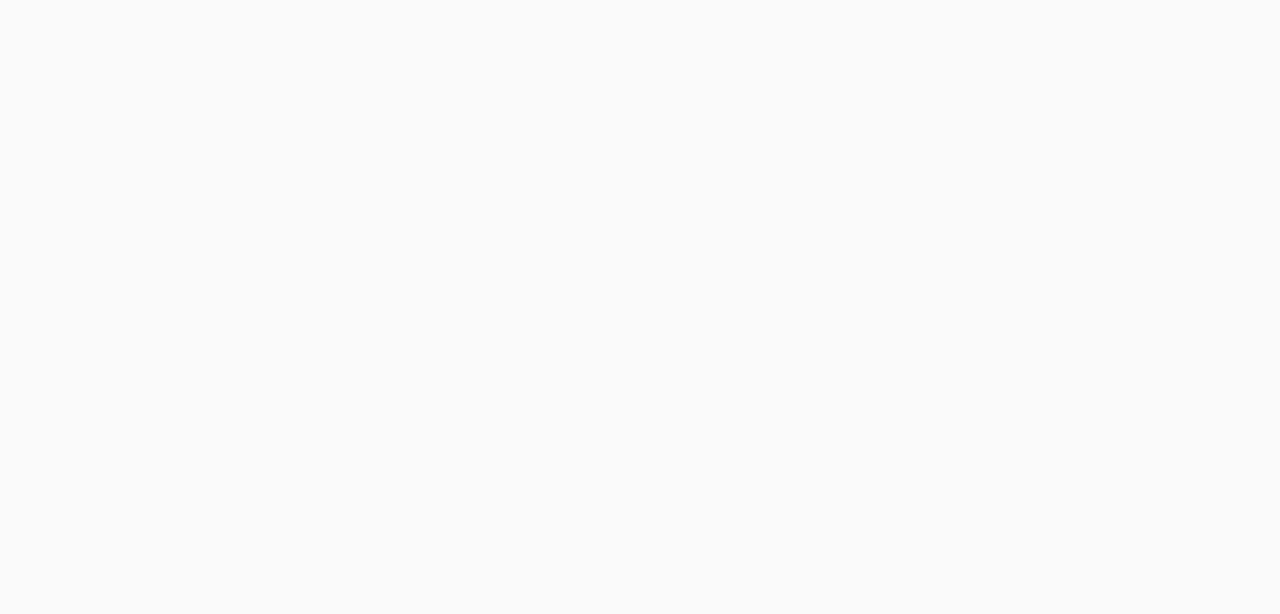
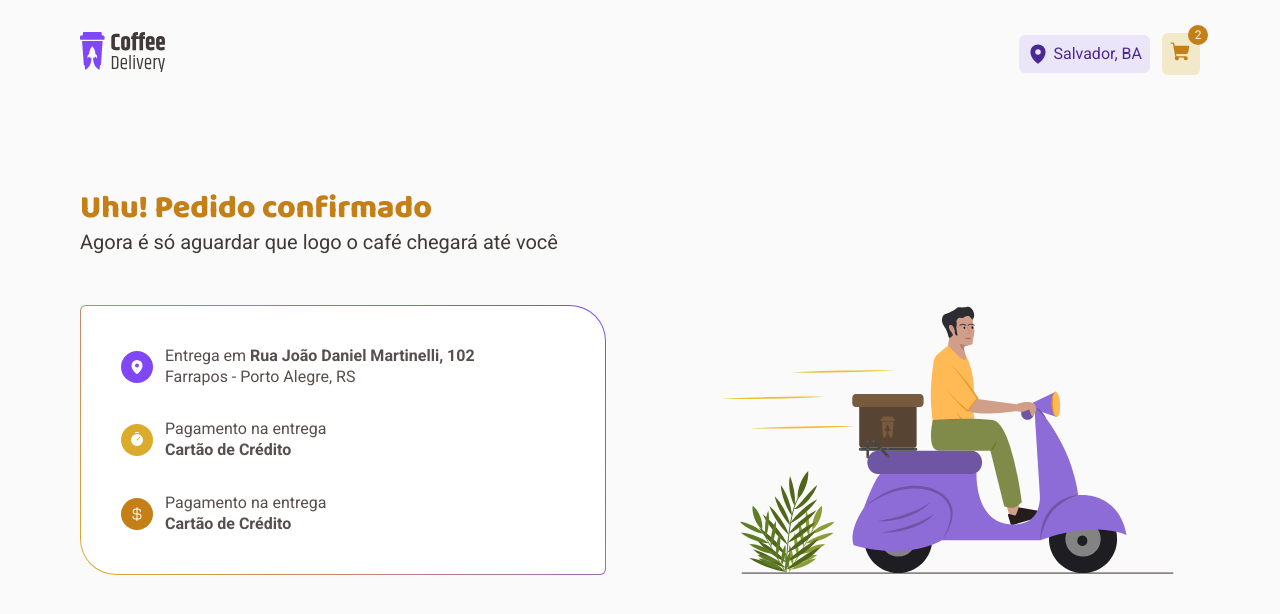
Before and after one commit to AleMFS/Coffee-Delivery, a React (Vite) app: page /completeOrder/Delivery in a window 1280 px wide. Before the commit this address had no page. Shown: the top 614 px of the page. Built offline with nearby package versions, Linux system fonts and the light colour scheme.

Commit message:
complet page delivery

```diff
--- a/src/Pages/CompleteOrder/components/Order/PaymentMethodOptions/styles.ts
+++ b/src/Pages/CompleteOrder/components/Order/PaymentMethodOptions/styles.ts
@@ -1,10 +1,12 @@
 import styled from "styled-components";
 
-export const PaymentMethod = styled.div`
+export const PaymentMethod = styled.button`
+
     width: 100%;
     padding: 1rem;
 
     display: flex;
+    border: none;
 
     align-items: center;
     gap:0.75rem ;
--- a/src/Pages/CompleteOrder/components/SelectedCoffees/index.tsx
+++ b/src/Pages/CompleteOrder/components/SelectedCoffees/index.tsx
@@ -9,6 +9,8 @@
                 <CheckOutContainer>
                     <Coffees />
                     <Coffees />
+                    <Coffees />
+
                 </CheckOutContainer>
                 <TotalPrice>
                     <TotalItens>
--- a/src/Pages/CompleteOrder/components/SelectedCoffees/styles.ts
+++ b/src/Pages/CompleteOrder/components/SelectedCoffees/styles.ts
@@ -14,7 +14,9 @@
 export const CheckOutContainer = styled.div`
     max-height: 15.5rem;
     overflow: auto;
-`
+
+   `
+
 
 export const TotalPrice = styled.div`
     display: flex;
--- /dev/null
+++ b/src/Pages/Delivery/index.tsx
@@ -0,0 +1,58 @@
+import { DataContent, DeliveryContainer, DeliveryData } from "./styles";
+import { CurrencyDollar, MapPin, Timer } from 'phosphor-react'
+import delivery from '../../assets/Delivery.svg'
+import { BenefitsIcons } from "../../components/BenefitsIcons";
+
+export function Delivery() {
+
+    return (
+        <DeliveryContainer>
+            <h3>Uhu! Pedido confirmado</h3>
+            <p>Agora é só aguardar que logo o café chegará até você</p>
+            <div>
+                <DataContent>
+                    <DeliveryData>
+                        <BenefitsIcons
+                            icon={<MapPin size={16} weight='fill' />}
+                            statusColor='purple'
+                            text={
+                                <span>Entrega em <strong>Rua João Daniel Martinelli, 102</strong>
+                                    <br />
+                                    Farrapos - Porto Alegre, RS
+                                </span>
+                            }
+                        />
+                    </DeliveryData>
+
+                    <DeliveryData >
+                        <BenefitsIcons
+                            icon={<Timer size={16} weight='fill' />}
+                            statusColor='yellow'
+                            text={
+                                <span> Pagamento na entrega
+                                    <br />
+                                    <strong>Cartão de Crédito </strong></span>
+
+                            }
+                        />
+                    </DeliveryData>
+
+                    <DeliveryData>
+
+                        <BenefitsIcons
+                            icon={<CurrencyDollar size={16} weight='fill' />}
+                            statusColor='yellowDark'
+                            text={
+                                <span>Pagamento na entrega
+                                    <br />
+                                    <strong>Cartão de Crédito </strong>
+                                </span>
+                            }
+                        />
+                    </DeliveryData>
+                </DataContent>
+                <img src={delivery} alt="" />
+            </div>
+        </DeliveryContainer>
+    )
+}
--- /dev/null
+++ b/src/Pages/Delivery/styles.ts
@@ -0,0 +1,56 @@
+import styled from "styled-components";
+
+export const DeliveryContainer = styled.section`
+    width: 100%;
+    max-width: 70rem;
+    margin: 5rem auto 0;
+
+    display: flex;
+    flex-direction: column;
+
+    >h3{
+        font-family: 'Baloo 2';
+        font-size: 2rem;
+        line-height: 1.3;
+        font-weight: 800;
+        color: ${({ theme }) => theme.colors["yellow-dark"]};
+    }
+
+    >p{
+        font-size:${({ theme }) => theme.textSizes["text-regular-l"]};
+        color: ${({ theme }) => theme.colors["base-subtitle"]};;
+        margin-bottom: 2.5rem;
+    }
+
+    >div {
+        display: flex;
+        align-items: center;
+        justify-content: space-between;
+    }
+`
+export const DataContent = styled.div`
+    width: 100%;
+    max-width: 32.875rem;
+    display: flex;
+    flex-direction: column;
+    //border: 1px solid;
+    //border-radius: 6px 36px 6px 36px;
+
+    background: linear-gradient(#fff, #fff) padding-box,linear-gradient(45deg, #DBAC2C, #8047F8) border-box;
+    border: 1px solid transparent;
+    border-radius: 6px 36px 6px 36px;
+    padding: 2.5rem;
+    gap: 2rem;
+
+`
+
+export const DeliveryData = styled.div`
+    display: flex;
+    align-items: center;
+    justify-content: flex-start;
+    max-width: 22.125rem;
+    gap: 0.75rem;
+
+
+
+`
--- a/src/Pages/Home/components/CoffeeList/CoffeeList.tsx
+++ b/src/Pages/Home/components/CoffeeList/CoffeeList.tsx
@@ -32,7 +32,7 @@
                     <span key={tag}>{tag}</span>
                 ))}
             </Tags>
-            <h1>{coffee.name}</h1>
+            <h3>{coffee.name}</h3>
             <p>{coffee.description}</p>
             <Buy>
                 <Price>
--- a/src/Pages/Home/components/CoffeeList/styles.ts
+++ b/src/Pages/Home/components/CoffeeList/styles.ts
@@ -16,7 +16,7 @@
         margin-top: -1.25rem;
     }
 
-    h1{
+    h3{
         font-family: 'Baloo 2' ;
         font-weight: bold;
         font-size: 1.25rem;
--- a/src/Routes.tsx
+++ b/src/Routes.tsx
@@ -1,6 +1,7 @@
 import { Route, Routes } from "react-router-dom";
 import { DefaultLayout } from "./layouts/DefaultLayout";
 import { CompleteOrder } from "./Pages/CompleteOrder";
+import { Delivery } from "./Pages/Delivery";
 import { Home } from "./Pages/Home";
 
 export function Router() {
@@ -9,6 +10,7 @@
             <Route path="/" element={<DefaultLayout />}>
                 <Route path="/" element={<Home />} />
                 <Route path="/completeOrder" element={<CompleteOrder />} />
+                <Route path="/completeOrder/Delivery" element={<Delivery />} />
             </Route>
 
         </Routes>
--- a/src/components/BenefitsIcons/index.tsx
+++ b/src/components/BenefitsIcons/index.tsx
@@ -5,7 +5,7 @@
 
 interface IconsProps {
     icon: ReactNode
-    text: string
+    text: any
     statusColor: "yellowDark" | "yellow" | "black" | "purple"
 }
 
--- a/src/components/Header/index.tsx
+++ b/src/components/Header/index.tsx
@@ -23,7 +23,6 @@
                     <Cart>
                         <NavLink to='/completeorder'>
                             <ShoppingCart weight="fill" size={22} />
-
                         </NavLink>
                         <div>2</div>
 
```
Also changed, not shown: src/assets/Delivery.svg (added).
